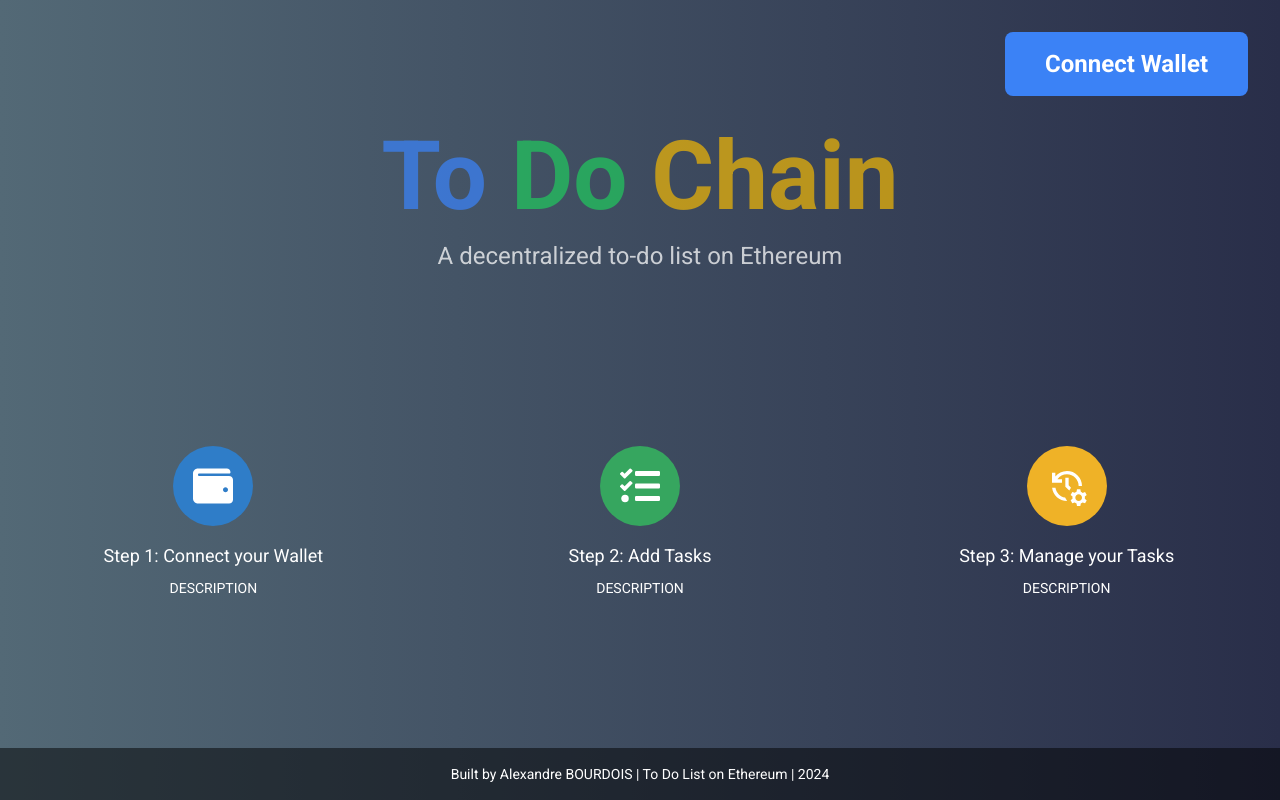
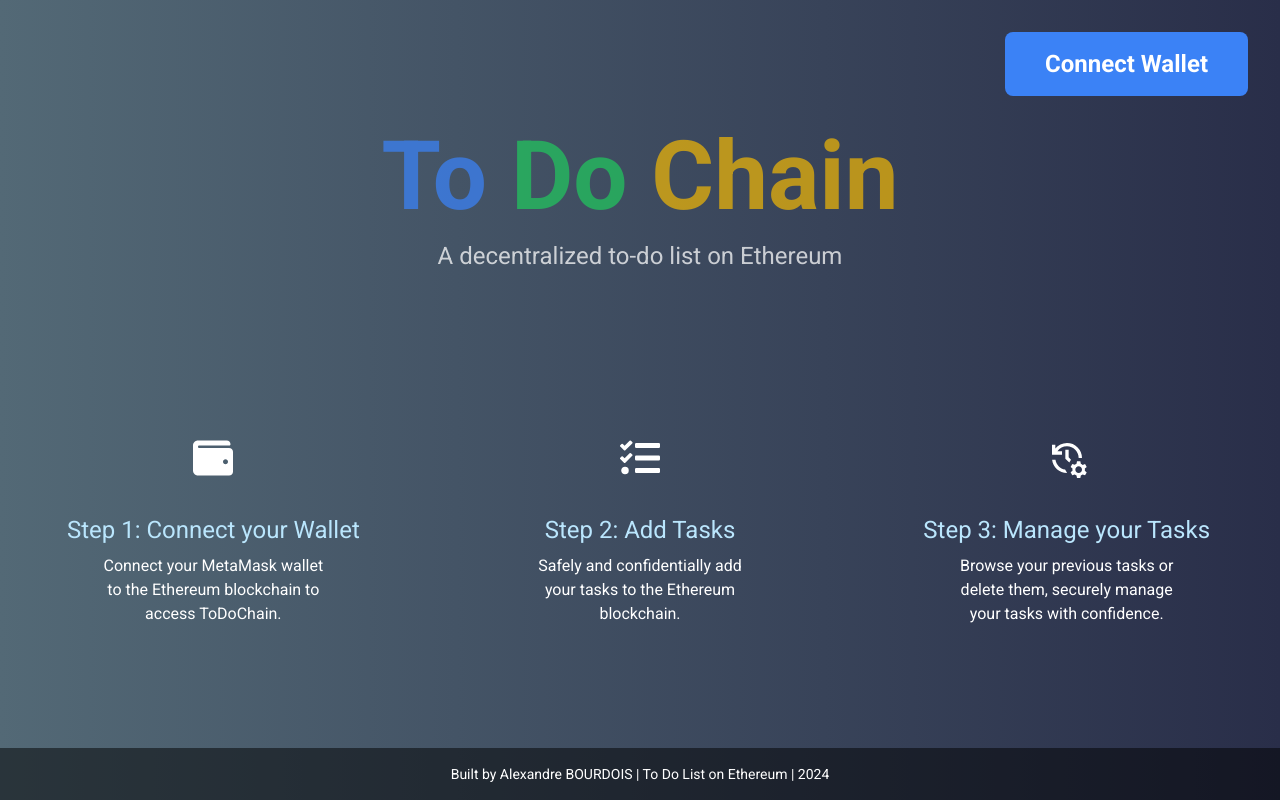
Before and after one commit to alexandre-bourdois/ToDoChain, a Next.js app in the folder client/: page / in a window 1280 px wide. Built offline with nearby package versions, Linux system fonts and the light colour scheme.

Commit message:
Improvment description

```diff
--- a/client/app/page.js
+++ b/client/app/page.js
@@ -1,22 +1,18 @@
 import NavBar from "@/components/NavBar";
 import Description from "@/components/Description";
 import PageBottom from "@/components/PageBottom";
+import ToDoList from "@/components/ToDoList";
 
 export default function Home() {
+
   return (
     <div className="flex flex-col min-h-screen">
-      <NavBar />
 
-      <h1 className="mb-4 text-8xl font-bold text-white text-center">
-        <span className="animate-pulse text-blue-500">To </span>
-        <span className="animate-pulse text-green-500">Do </span>
-        <span className="animate-pulse text-yellow-500">Chain </span>
-      </h1>
-
-      <p className="mb-8 text-2xl text-white text-center animate-pulse transition-colors duration-1000 ease-in-out">A decentralized to-do list on Ethereum</p>
-
-      <Description />
-
+      {/* If not connected display */}
+      <NavBar/>
+      <Description/>
+      {/* If connected display */}
+        <ToDoList/>
       <PageBottom />
     </div>
   );
--- a/client/components/Description.jsx
+++ b/client/components/Description.jsx
@@ -5,38 +5,48 @@
 
 const StepCard = ({ color, title, icon, subtitle }) => (
     <div className="flex flex-col justify-start items-center white-glassmorphism p-10 m-2 cursor-pointer hover:shadow-xl w-full">
-      <div className={`w-20 h-20 rounded-full flex justify-center items-center ${color}`}>
+      <div className={`w-20 h-20 rounded-full flex justify-center items-center bg-[${color}]`}>
         {icon}
       </div>
-      <div className="md:ml-0 ml-4 flex flex-col flex-1 p-2 md:items-center">
-        <h1 className="mt-2 text-white text-lg items-center">{title}</h1>
-        <p className="mt-2 text-white text-sm md:w-9/12 md:text-center">{subtitle}</p>
+      <div className="md:ml-0 ml-4 flex flex-col flex-1 p-2 items-center">
+        <h1 className={`mt-2 text-sky-200 text-2xl items-center`}>{title}</h1>
+        <p className="mt-2 text-white text-m md:w-9/12 md:text-center">{subtitle}</p>
       </div>
     </div>
   );
 
 const Description = () => {
   return (
+    <>
+      <h1 className="mb-4 text-8xl font-bold text-white text-center">
+      <span className="animate-pulse text-blue-500">To </span>
+      <span className="animate-pulse text-green-500">Do </span>
+      <span className="animate-pulse text-yellow-500">Chain </span>
+      </h1>
+
+      <p className="mb-8 text-2xl text-white text-center animate-pulse transition-colors duration-1000 ease-in-out">A decentralized to-do list on Ethereum</p>
+
       <div className="flex-1 flex flex-col lg:flex-row justify-start items-center">
               <StepCard
-                color = "bg-[#2F7DC8]"
+              color = "#2F7DC8"
               title = "Step 1: Connect your Wallet"
               icon={<FaWallet fontSize={40} className="text-white"/>}
-                subtitle="DESCRIPTION"
+              subtitle=" Connect your MetaMask wallet to the Ethereum blockchain to access ToDoChain."
               />
                 <StepCard
-                color = "bg-[#36A65F]"
+              color = "#36A65F"
               title = "Step 2: Add Tasks"
               icon={<FaTasks fontSize={40} className="text-white"/>}
-                subtitle="DESCRIPTION"
+              subtitle="Safely and confidentially add your tasks to the Ethereum blockchain."
               />
               <StepCard
-                color = "bg-[#EFB227]"
+              color = "#EFB227"
               title = "Step 3: Manage your Tasks"
               icon={<MdManageHistory fontSize={40} className="text-white"/>}
-                subtitle="DESCRIPTION"
+              subtitle="Browse your previous tasks or delete them, securely manage your tasks with confidence."
               />
         </div>
+      </>
   )
 }
 
--- a/client/components/NavBar.jsx
+++ b/client/components/NavBar.jsx
@@ -1,15 +1,13 @@
 import React from 'react'
-import { FaClipboardList } from 'react-icons/fa';
 
 const NavBar = () => {
   return (
     <>
-
       <div className='w-[full] flex px-8 py-8 justify-between'>
-      <div className='flex-1 flex place-content-end '>
+      <div className='flex-1 flex md:place-content-end place-content-center '>
         <button
           className="h-[4rem] text-2xl bg-blue-500  hover:bg-blue-700 text-white font-bold px-10 rounded-lg transition duration-400 ease-linear"
-        >
+          >
           Connect Wallet
         </button>
       </div>
```
Lines whose indentation alone changed are shown as unchanged.
